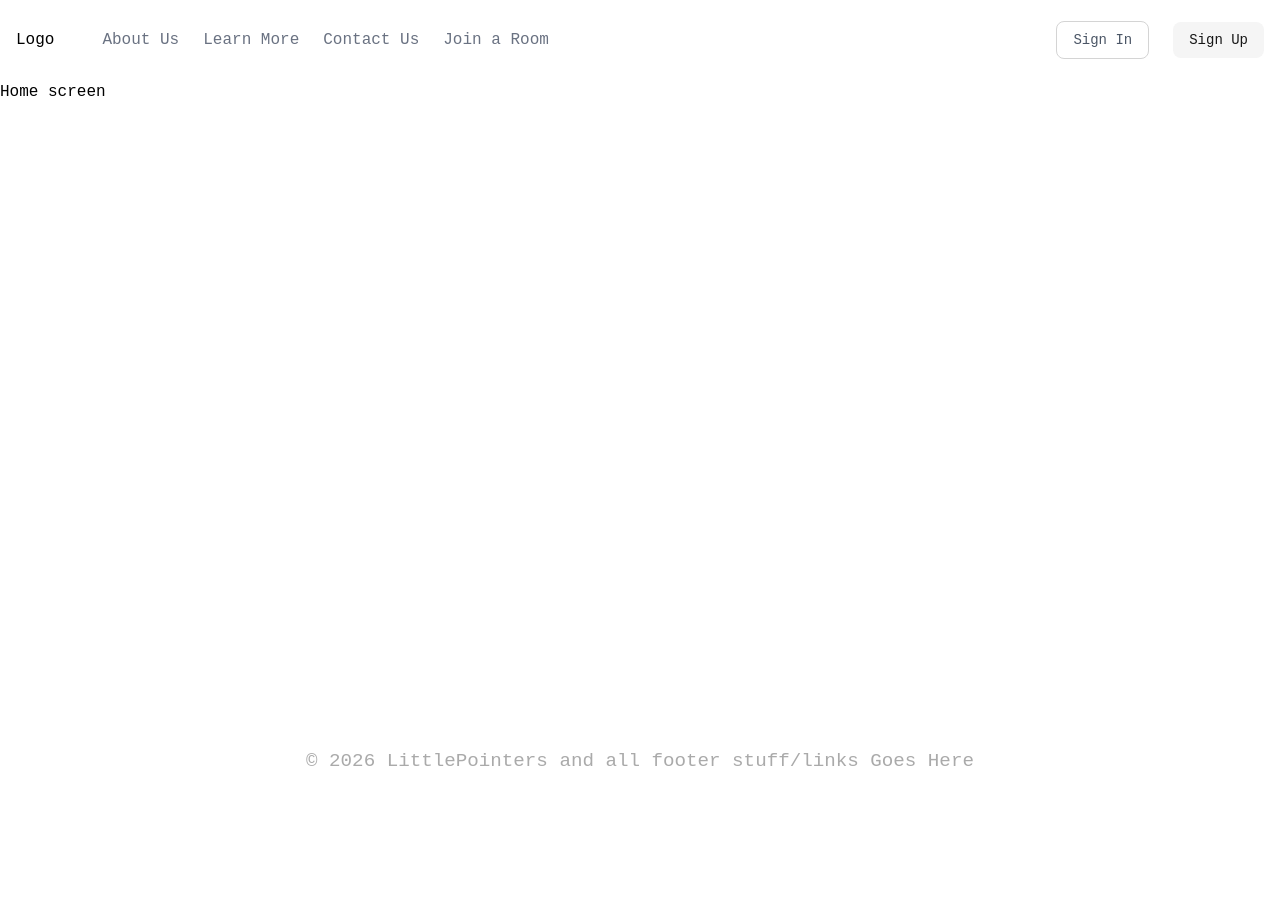
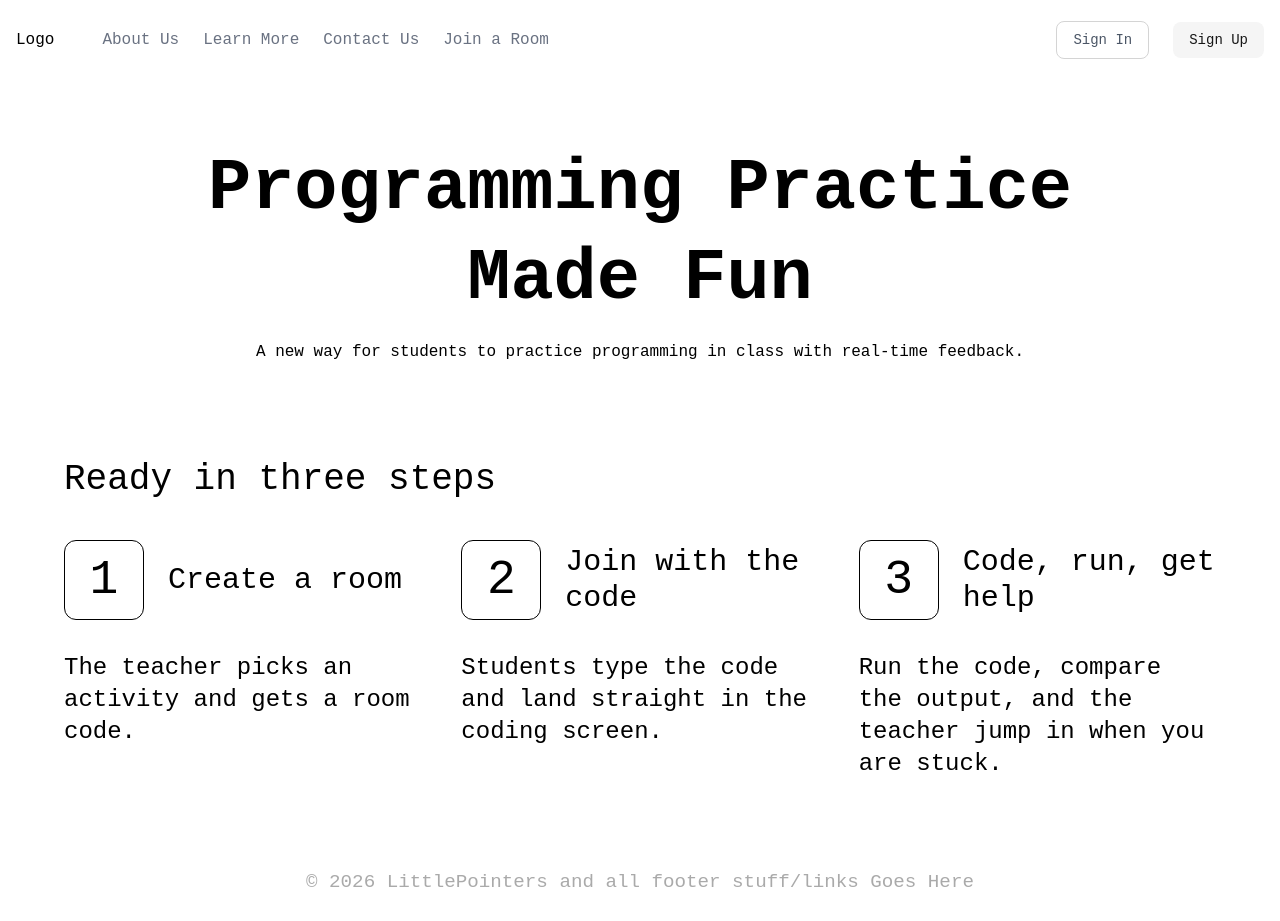
Before and after one commit to nnechi/CS-472, a React (Vite) app in the folder client/: page / in a window 1280 px wide. Before the commit the page ends 800 px from the top, so only its background shows below. Built offline with nearby package versions, Linux system fonts and the light colour scheme; no server answers.

Commit message:
Designed bare elements for home page. No fonts or colors added yet

```diff
--- a/client/src/pages/Home.tsx
+++ b/client/src/pages/Home.tsx
@@ -1,6 +1,54 @@
 
 export default function Home() {
     return (
-        <h1>Home screen</h1>
+        <main className="px-6 py-16 sm:px-12">
+            <section className="mx-auto max-w-5xl text-center">
+                <h1 className="text-5xl font-bold leading-tight sm:text-7xl">
+                    Programming Practice Made Fun
+                </h1>
+                <p className="mt-4">
+                    A new way for students to practice programming in class with real-time feedback.
+                </p>
+            </section>
+
+            <section className="mx-auto mt-24 max-w-6xl">
+                <h2 className="text-4xl">Ready in three steps</h2>
+                <ol className="mt-10 grid list-none gap-10 p-0 md:grid-cols-3">
+                    <li>
+                        <div className="flex items-center gap-6">
+                            <span className="flex h-20 w-20 shrink-0 items-center justify-center rounded-xl border text-5xl">
+                                1
+                            </span>
+                            <h3 className="text-3xl">Create a room</h3>
+                        </div>
+                        <p className="mt-8 text-2xl">
+                            The teacher picks an activity and gets a room code.
+                        </p>
+                    </li>
+                    <li>
+                        <div className="flex items-center gap-6">
+                            <span className="flex h-20 w-20 shrink-0 items-center justify-center rounded-xl border text-5xl">
+                                2
+                            </span>
+                            <h3 className="text-3xl">Join with the code</h3>
+                        </div>
+                        <p className="mt-8 text-2xl">
+                            Students type the code and land straight in the coding screen.
+                        </p>
+                    </li>
+                    <li>
+                        <div className="flex items-center gap-6">
+                            <span className="flex h-20 w-20 shrink-0 items-center justify-center rounded-xl border text-5xl">
+                                3
+                            </span>
+                            <h3 className="text-3xl">Code, run, get help</h3>
+                        </div>
+                        <p className="mt-8 text-2xl">
+                            Run the code, compare the output, and the teacher jump in when you are stuck.
+                        </p>
+                    </li>
+                </ol>
+            </section>
+        </main>
     )
 }
```
